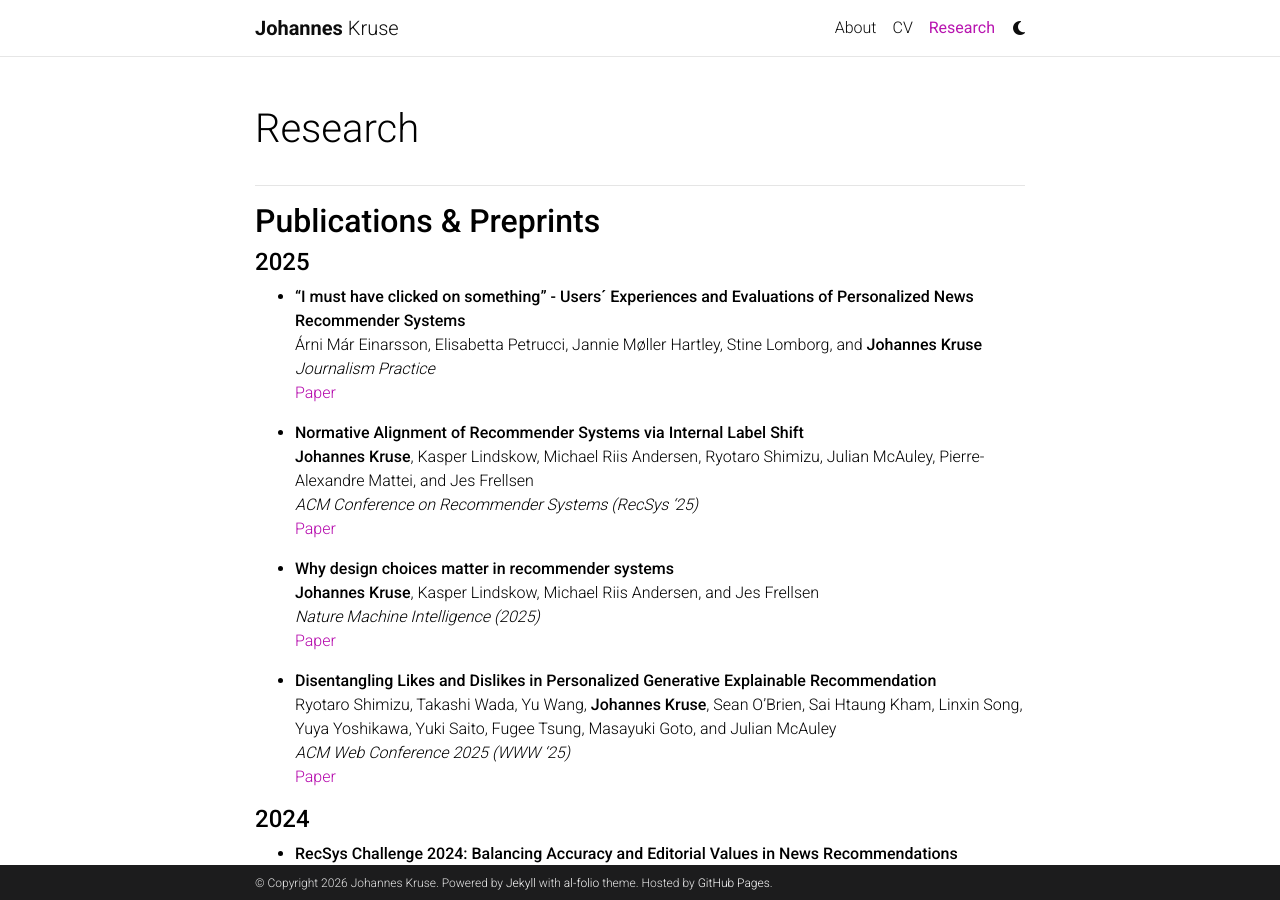
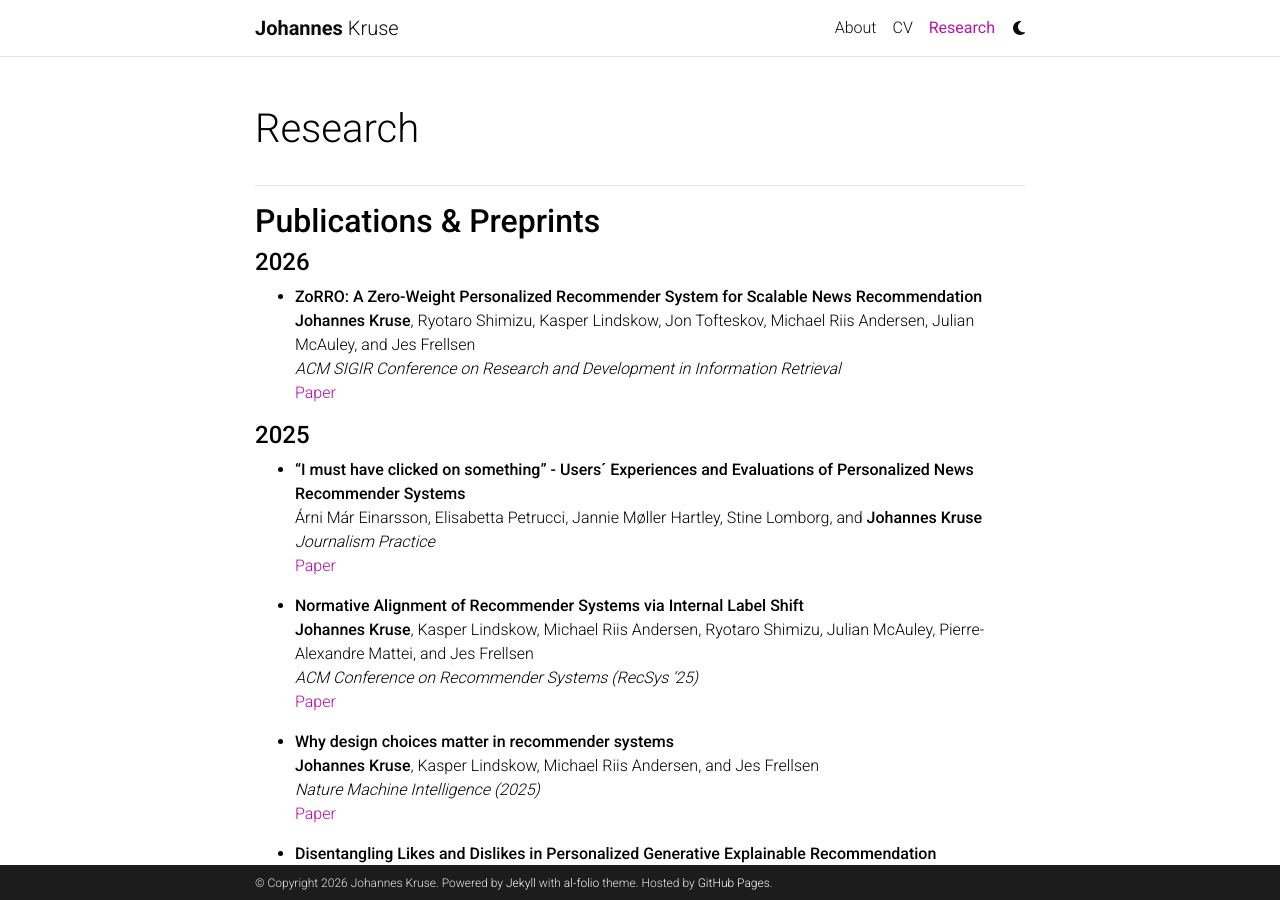
Before and after one commit to johanneskruse/johanneskruse.github.io, a Jekyll site: the page built from _pages/2_publications.md, in a window 1280 px wide and 900 px high. Built offline with Jekyll 4.4.1, drawn with Linux system fonts in a browser that asks for light colours; comment, search, counter and statistics services are not loaded; a style sheet for code colours, icons or effects is not loaded.

Commit message:
add zorro

```diff
--- a/_pages/2_publications.md
+++ b/_pages/2_publications.md
@@ -10,6 +10,12 @@ nav_order: 2
 <!-- TODO: add DOI? -->
 ----
 ## **Publications & Preprints**
+#### **2026**
+- **ZoRRO: A Zero-Weight Personalized Recommender System for Scalable News Recommendation** \
+  **Johannes Kruse**, Ryotaro Shimizu, Kasper Lindskow, Jon Tofteskov, Michael Riis Andersen, Julian McAuley, and Jes Frellsen \
+  *ACM SIGIR Conference on Research and Development in Information Retrieval* \
+  [Paper](https://doi.org/10.1145/3805712.3809909)
+
 #### **2025**
 - **“I must have clicked on something” - Users´ Experiences and Evaluations of Personalized News Recommender Systems** \
   Árni Már Einarsson, Elisabetta Petrucci, Jannie Møller Hartley, Stine Lomborg, and **Johannes Kruse** \
```
